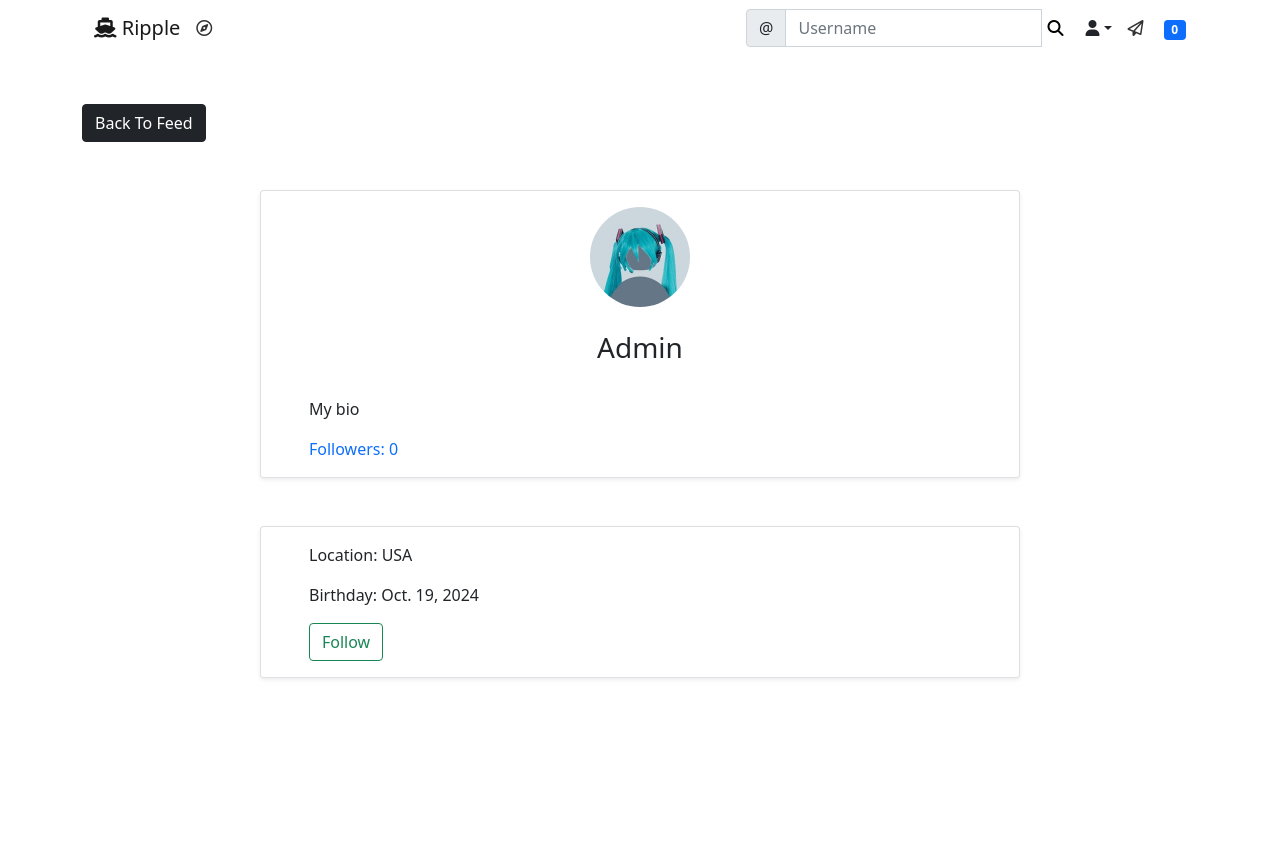
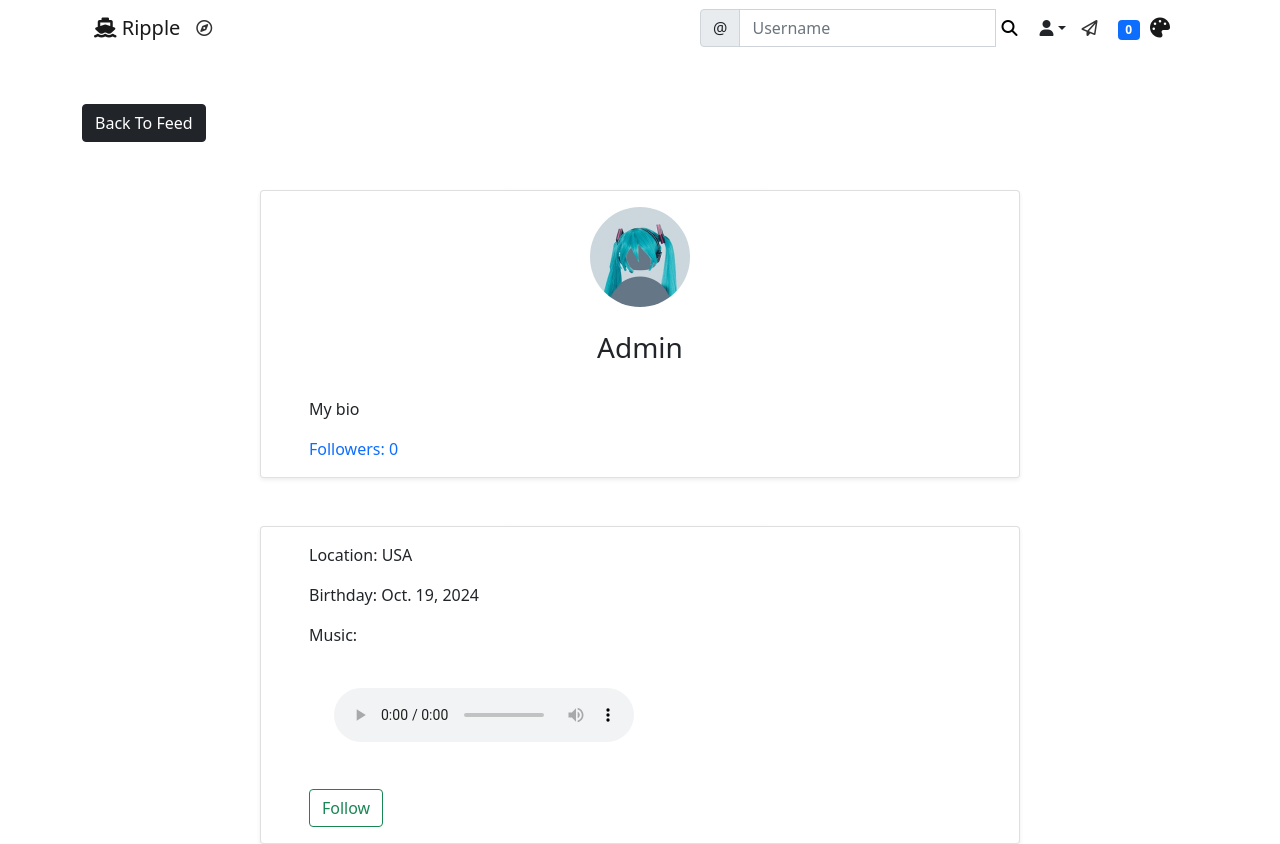
Before and after one commit to Hendy-Tona/Ripple, a Django app: page /social/profile/2 in a window 1280 px wide. Before the commit the page ends 679 px from the top, so only its background shows below. Run offline with Django 5.2, Linux system fonts and the light colour scheme; a user stored in the database is signed in; data comes from the database, SQL or seed files in the repository; both versions use the stored data as it was after the commit; some libraries are stand-ins or nearby versions.

Commit message:
10/20/24 4:28AM

```diff
--- a/landing/templates/landing/navbar.html
+++ b/landing/templates/landing/navbar.html
@@ -44,25 +44,59 @@
         </div>
         {% endif %}
 
-        <!-- Theme selector icon -->
-        <ion-icon name="color-palette-outline" id="theme-icon" style="cursor: pointer;"></ion-icon>
+        <a class="navbar-brand">
+            <i class="fas fa-palette" id="theme-icon" style="cursor: pointer; margin-left: 10px;"></i>
+        </a>
 
-        <!-- Speech bubble for theme options -->
-        <div class="speech-bubble" id="speech-bubble" style="display: none;">
-          <p>Select a theme:</p>
-          <button id="dark-mode">Dark Mode</button>
-          <button id="light-mode">Light Mode</button>
-          <button id="blue-theme">Blue Theme</button>
-          <button id="green-theme">Green Theme</button>
-          <button id="red-theme">Red Theme</button>
-          <button id="yellow-theme">Yellow Theme</button>
-          <button id="purple-theme">Purple Theme</button>
-          <button id="orange-theme">Orange Theme</button>
-          <button id="pink-theme">Pink Theme</button>
-          <button id="grey-theme">Grey Theme</button>
-          <button id="brown-theme">Brown Theme</button>
+        <div class="speech-bubble" id="speech-bubble" style="display: none; position: absolute; z-index: 1000;">
+          <p style="color: black;">Select a theme:</p>
+          <div style="display: flex; flex-direction: column;">
+           <button class="theme-button" data-theme="dark">Dark Theme</button>
+            <button class="theme-button" data-theme="light">Light Theme</button>
+            <button class="theme-button" data-theme="blue">Blue Theme</button>
+            <button class="theme-button" data-theme="green">Green Theme</button>
+            <button class="theme-button" data-theme="red">Red Theme</button>
+            <button class="theme-button" data-theme="yellow">Yellow Theme</button>
+            <button class="theme-button" data-theme="purple">Purple Theme</button>
+            <button class="theme-button" data-theme="orange">Orange Theme</button>
+            <button class="theme-button" data-theme="pink">Pink Theme</button>
+            <button class="theme-button" data-theme="grey">Grey Theme</button>
+            <button class="theme-button" data-theme="brown">Brown Theme</button>
+
+          </div>
         </div>
+
+        <script>
+          document.addEventListener('DOMContentLoaded', () => {
+            const themeIcon = document.getElementById('theme-icon');
+            const speechBubble = document.getElementById('speech-bubble');
+
+            let isSpeechBubbleVisible = false;
+
+            themeIcon.addEventListener('click', () => {
+              if (!isSpeechBubbleVisible) {
+                speechBubble.style.position = 'fixed';
+
+                const rect = themeIcon.getBoundingClientRect();
+                speechBubble.style.top = `${rect.top + rect.height}px`;
+                speechBubble.style.right = '10px';
+
+                speechBubble.style.display = 'block';
+
+                speechBubble.style.width = '200px';
+
+                isSpeechBubbleVisible = true;
+              } else {
+                speechBubble.style.display = 'none';
+                isSpeechBubbleVisible = false;
+              }
+            });
+
+          });
+        </script>
       </div>
     </div>
+
+
   </nav>
 </div>
--- a/social/models.py
+++ b/social/models.py
@@ -74,6 +74,7 @@ class Comment(models.Model):
 
 class UserProfile(models.Model):
     user = models.OneToOneField(User, primary_key=True, verbose_name='user', related_name='profile', on_delete=models.CASCADE)
+    audio = models.FileField(upload_to='uploads/profile_audios', blank=True, null=True)
     name = models.CharField(max_length=30, blank=True, null=True)
     bio = models.TextField(max_length=500, blank=True, null=True)
     birth_date = models.DateField(null=True, blank=True)
--- a/social/templates/social/inbox.html
+++ b/social/templates/social/inbox.html
@@ -20,7 +20,7 @@
     {% for thread in threads.all %}
     <div class="row mb-3">
         <div class="card col-mb-12 p-5 shadow-sm">
-            <h5><i class="far fa-envelope inbox-icon"></i>@{{ thread.user }} - @{{ thread.receiver }}</h5>
+            <h5><i class="far fa-envelope inbox-icon" ></i>@{{ thread.user }} - @{{ thread.receiver }}</h5>
             <a class="stretched-link" href="{% url 'thread' thread.pk %}"></a>
         </div>
     </div>
--- a/social/templates/social/profile.html
+++ b/social/templates/social/profile.html
@@ -52,6 +52,16 @@
 
                 {% if profile.birth_date %}
                     <p>Birthday: {{ profile.birth_date }}</p>
+                {% endif %}
+
+                {% if profile.audio %}
+                    <p>Music:
+                        <div class="bg-gray-10 p-6 pt-0 flex justify-end space-x-3">
+                            <audio style="margin: 25px;" controls autoplay loop>
+                                <source src="{{ profile.audio.url }}">
+                            </audio>
+                        </div>
+                    </p>
                 {% endif %}
 
                  {% if user == request.user %}
--- a/social/views.py
+++ b/social/views.py
@@ -176,7 +176,7 @@ class ProfileView(View):
 
 class ProfileEditView(LoginRequiredMixin, UserPassesTestMixin, UpdateView):
     model = UserProfile
-    fields = ['name', 'bio', 'birth_date', 'location', 'picture']
+    fields = ['name', 'bio', 'birth_date', 'location', 'picture', 'audio']
     template_name = 'social/profile_edit.html'
 
     def get_success_url(self):
--- a/static/js/social.js
+++ b/static/js/social.js
@@ -24,7 +24,6 @@ function getCookie(name) {
         const cookies = document.cookie.split(';');
         for (let i = 0; i < cookies.length; i++) {
             const cookie = cookies[i].trim();
-            // Does this cookie string begin with the name we want?
             if (cookie.substring(0, name.length + 1) === (name + '=')) {
                 cookieValue = decodeURIComponent(cookie.substring(name.length + 1));
                 break;
@@ -72,11 +71,9 @@ formatTags();
 
 document.getElementById('theme-icon').addEventListener('click', function() {
   const bubble = document.getElementById('speech-bubble');
-  // Toggle the display of the speech bubble
   bubble.style.display = bubble.style.display === 'none' || bubble.style.display === '' ? 'block' : 'none';
 });
 
-// Optional: Close the speech bubble when clicking outside of it
 document.addEventListener('click', function(event) {
   const bubble = document.getElementById('speech-bubble');
   const icon = document.getElementById('theme-icon');
@@ -84,3 +81,68 @@ document.addEventListener('click', function(event) {
     bubble.style.display = 'none';
   }
 });
+
+
+// Define the available themes and their corresponding colors
+const themes = {
+  dark: { backgroundColor: '#333', textColor: '#A9A9A9' },
+  light: { backgroundColor: '#fff', textColor: '#000' },
+  blue: { backgroundColor: '#007bff', textColor: '#A9A9A9' },
+  green: { backgroundColor: '#28a745', textColor: '#A9A9A9' },
+  red: { backgroundColor: '#dc3545', textColor: '#A9A9A9' },
+  yellow: { backgroundColor: '#ffc107', textColor: '#000' },
+  purple: { backgroundColor: '#6f42c1', textColor: '#A9A9A9' },
+  orange: { backgroundColor: '#fd7e14', textColor: '#A9A9A9' },
+  pink: { backgroundColor: '#e83e8c', textColor: '#A9A9A9' },
+  grey: { backgroundColor: '#6c757d', textColor: '#A9A9A9' },
+  brown: { backgroundColor: '#8b4513', textColor: '#A9A9A9' }
+};
+
+// Function to apply the selected theme
+function applyTheme(themeName) {
+  const theme = themes[themeName];
+  if (theme) {
+    // Update the background and text colors
+    document.body.style.backgroundColor = theme.backgroundColor;
+    document.body.style.color = theme.textColor;
+
+    // Update the icon colors
+    document.querySelectorAll('i').forEach(icon => {
+      icon.style.color = theme.textColor;
+    });
+
+    // Update the "Ripple" text color
+    const rippleText = document.querySelector('.navbar-brand');
+    if (rippleText) {
+      rippleText.style.color = theme.textColor;
+    }
+
+    // Save the selected theme to localStorage
+    localStorage.setItem('selectedTheme', themeName);
+  }
+}
+
+// Event listeners for each theme button
+document.querySelectorAll('.theme-button').forEach(button => {
+  button.addEventListener('click', () => {
+    const themeName = button.dataset.theme;
+    applyTheme(themeName);
+  });
+});
+
+// Apply the saved theme on page load
+window.addEventListener('DOMContentLoaded', () => {
+  const savedTheme = localStorage.getItem('selectedTheme');
+  if (savedTheme) {
+    applyTheme(savedTheme);
+  }
+});
+
+// Optional: Close the speech bubble when clicking outside of it
+document.addEventListener('click', function(event) {
+    const bubble = document.getElementById('speech-bubble');
+    const icon = document.getElementById('theme-icon');
+    if (!icon.contains(event.target) && !bubble.contains(event.target)) {
+        bubble.style.display = 'none';
+    }
+});
```
Also changed, not shown: static/css/style.css (+72 -6 lines), db.sqlite3, social/migrations/0015_userprofile_audio.py (added), 2 other files.
